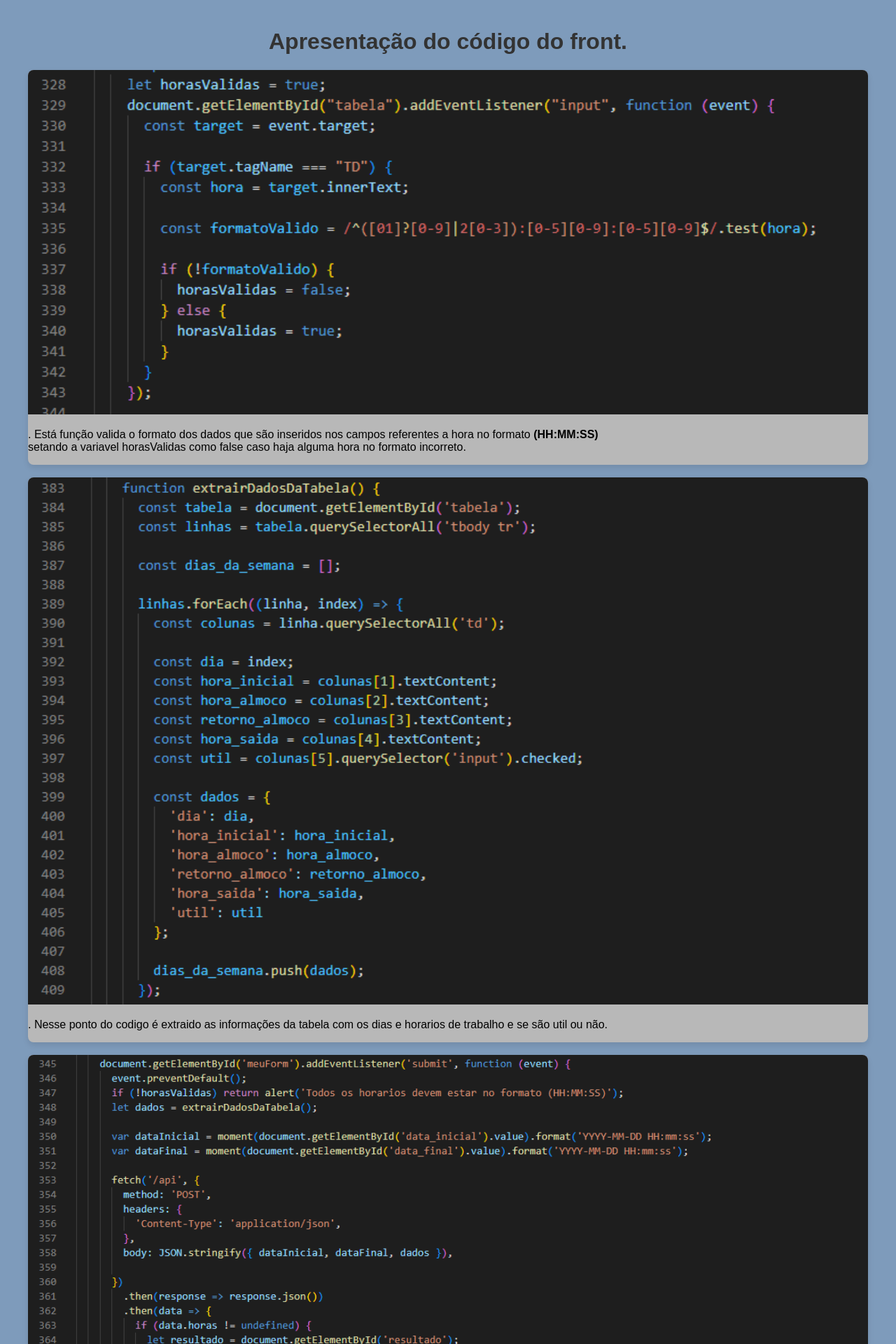
After one commit to Marcelo1305/ApiPython, a Flask app: page /apresentacao in a window 1280 px wide. The commit adds this page. Shown: the top 1920 px of the page at 70% size. Run offline with Flask 2, Linux system fonts and the light colour scheme.

Commit message:
Apresentação final

```diff
--- a/app.py
+++ b/app.py
@@ -7,6 +7,10 @@ app = Flask(__name__)
 @app.route('/')
 def index():
     return render_template('index.html')
+
+@app.route('/apresentacao')
+def outra_pagina():
+    return render_template('apresentacao.html')
 
 @app.route('/api', methods=['GET'])
 def api():
--- /dev/null
+++ b/templates/apresentacao.html
@@ -0,0 +1,140 @@
+
+<!DOCTYPE html>
+<html lang="en">
+<head>
+    <meta charset="UTF-8">
+    <meta http-equiv="X-UA-Compatible" content="IE=edge">
+    <meta name="viewport" content="width=device-width, initial-scale=1.0">
+    <title>Outra Página</title>
+    <style>
+        body {
+            font-family: 'Arial', sans-serif;
+            margin: 0;
+            padding: 0;
+            background-color: rgb(126, 155, 187);
+        }
+
+        .container {
+            max-width: 1200px;
+            margin: 0 auto;
+            padding: 20px;
+        }
+
+        h1 {
+            text-align: center;
+            color: #333;
+        }
+
+        .photo-list {
+            display: flex;
+            flex-direction: column;
+            gap: 20px;
+        }
+
+        .photo {
+            border-radius: 8px;
+            overflow: hidden;
+            box-shadow: 0 4px 8px rgba(0, 0, 0, 0.1);
+            transition: transform 0.3s ease-in-out;
+            background-color: rgb(184, 184, 184);
+        }
+
+        .photo:hover {
+            transform: scale(1.05);
+        }
+
+        img {
+            width: 100%;
+            height: auto;
+        }
+
+        .caption {
+            padding: 10px;
+            text-align: center;
+            background-color: #fff;
+            margin: 0;
+            border-top: 1px solid #ddd;
+        }
+        </style>
+</head>
+<body>
+    <div class="container">
+        <h1>Apresentação do código do front.</h1>
+
+        <div class="photo-grid">
+            <div class="photo">
+                <img src=" {{ url_for('static', filename='img/func_formato_hora.png') }} " alt="Foto 1">
+                <p>
+                    .  Está função valida o formato dos dados que são inseridos nos campos referentes a hora no formato <b>(HH:MM:SS)</b><br>
+                    setando a variavel horasValidas como false caso haja alguma hora no formato incorreto.
+                </p>
+            </div><br>
+            <div class="photo">
+                <img src=" {{ url_for('static', filename='img/func_extrair_dados_tabela.png') }} " alt="Foto 2">
+                <p>
+                    .  Nesse ponto do codigo é extraido as informações da tabela com os dias e horarios de trabalho e se são util ou não.
+                </p>
+            </div><br>
+            <div class="photo">
+                <img src=" {{ url_for('static', filename='img/func_envio_api.png') }} " alt="Foto 3">
+                <p>
+                    .  Neste ponto é onde é feita a requisição para o backend para realizar os calculos e retornar para o frontend uma string com as horas e minutos uteis de trabalho <br>
+                    .  Onde inicialmente é validado se não há nenhuma hora invalida e caso tenha retorna um alert para a tela indicando que todos os horarios devem estar no formato correto.<br>
+                    .  Em seguida chama a função <b>extrairDadosDaTabela()</b> vista anteriormente para pegar as informações de carga horaria. <br>
+                    .  Em seguida extrai as datas e horas de inicio e fim dos calculos dos inputs ja no formato aceito pela api. <br>
+                    .  E caso api retornar um erro tambem é informado na tela o erro ocorrido na api.
+
+                </p>
+            </div>
+            <!-- Adicione mais fotos conforme necessário -->
+        </div>
+    </div>
+    <div class="container">
+        <h1>Apresentação do código do backend.</h1>
+
+        <div class="photo-grid">
+            <div class="photo">
+                <img src=" {{ url_for('static', filename='img/3-20.png') }} " alt="Foto 1">
+                <p>.  Nessa parte do codigo é declarado uma variavel horas(<b>timedelta()</b>) para realizar a comparação entre as datas e pegar a diferença entre elas<br>
+                    .  Logo após é decladado uma variavel <b>data_atual</b> que inicialmente recebe o valor da data_inicial<br>
+                    .  Essa variavel servirá para representar os dias a serem validados. <br>
+                    .  Então é validado se o usuario informou o parametro <b>dados</b> levando em consideração que este parametro não é obrigatorio <br>
+                    e caso não tenha cido informado cria um dicionario de dados com as informações padrão de carga horaria e atribui a variavel <b>dados</b>.
+                </p>
+            </div><br>
+            <div class="photo">
+                <img src=" {{ url_for('static', filename='img/22-49.png') }} " alt="Foto 2">
+                <p>
+                    .  Nessa parte do código é feita uma validação se a <b>data_inicial</b> é menor que a <b>data_final</b><br><br>
+                    .  Então ocorre uma iteração entre a <b>data_atual</b> e a <b>data_final</b> acrescentando um dia na <b>data_atual</b> ao final do loop while. <br><br>
+                    .  Na linha 28 é procurado no dicionario de dados se existe o dia da semana correspondente a <b>data_atual</b> sendo util. <br><br>
+                    .  Se esse dia da semana for  considerado util extrai desse dia os horarios de entrada<b>(h_inicial)</b>
+                    , horario de saida para o almoço<b>(h_almoco)</b>
+                    , horario de retorno do almoço<b>(h_retorno)</b>
+                    e o horario do fim do expediente <b>(h_fim)</b><br><br>
+                    .  Nas linhas de 39 a 42 é extraido as datas e horas a serem usadas para realizar os calculos sendo que o valor a ser considerado sera <br>
+                    <b>h_inicial</b> a maior data entre a <b>data_inicial</b> e a combinação de somente a data da <b>data_atual</b> com o horario da variavel <b>(h_inicial)</b><br>
+                    <b>h_almoco</b> a menor data entre a <b>data_final</b> e a combinação de somente a data da <b>data_atual</b> com o horario da variavel <b>(h_almoco)</b><br>
+                    <b>h_retorno</b> a maior data entre a <b>data_inicial</b> e a combinação de somente a data da <b>data_atual</b> com o horario da variavel <b>(h_retorno)</b><br>
+                    <b>h_fim</b> a monor data entre a <b>data_final</b> e a combinação de somente a data da <b>data_atual</b> com o horario da variavel <b>(h_fim)</b><br><br>
+                    .  Na linha 45 são calculadas as diferenças entre as variaveis (<b>h_almoco</b> - <b>h_inicial</b>) caso a <b>h_inicial</b> for maoir que a <b>h_almoco</b>
+                     caso contrario não acrescenta nada (<b>timedelta</b>)<br>
+                     .  Na linha 46 são calculadas as diferenças entre as variaveis (<b>h_fim</b> - <b>h_retorno</b>) caso a <b>h_fim</b> for maoir que a <b>h_retorno</b>
+                     caso contrario não acrescenta nada (<b>timedelta</b>)<br><br>
+                     .  E por fim é acrescentado um dia na <b>data_atual</b> como dito anteriormente.
+                </p>
+            </div><br>
+            <div class="photo">
+                <img src=" {{ url_for('static', filename='img/50-59.png') }} " alt="Foto 3">
+                <p>
+                    .  E caso a <b>data_inicial</b> for maior que a <b>data_final</b> é retornado uma <b>Exception</b> informando que a data inicial deve ser menor que a data final. <br><br>
+                    .  E ao fim da função é calculado as horas inteiras extraida da variavel <b>horas</b> para a variavel <b>horas_totais</b>
+                     e os minutos restantes para a variavel <b>minutos_totais</b> <br>
+                     e no retorno da função é formatado uma string informando 'HH' horas e 'MM' minutos
+                </p>
+            </div>
+            <!-- Adicione mais fotos conforme necessário -->
+        </div>
+    </div>
+</body>
+</html>
```
Also changed, not shown: templates/index.html (+18 -101 lines), static/img/22-49.png (added), static/img/3-20.png (added), static/img/50-59.png (added), static/img/func_envio_api.png (added), static/img/func_extrair_dados_tabela.png (added), static/img/func_formato_hora.png (added), static/img/logo.png (added), static/img/logo_faj.jpg (added).
